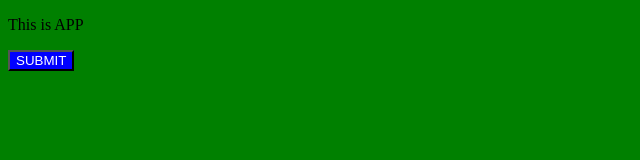
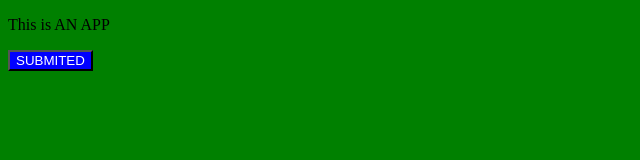
Before and after one commit to LTP6220/Learn-Basic-Git, a plain HTML site: page index.html in a window 1280 px wide. Shown: the full height of the page, 0-640 px from the left. Drawn offline with Linux system fonts and the light colour scheme.

Commit message:
Update index.html

```diff
--- a/index.html
+++ b/index.html
@@ -18,8 +18,8 @@ index.css
 </head>
 
 <body>
-    <p>This is APP</p>
-    <button>SUBMIT</button>
+    <p>This is AN APP</p>
+    <button>SUBMITED</button>
 </body>
 
 </html>
```
